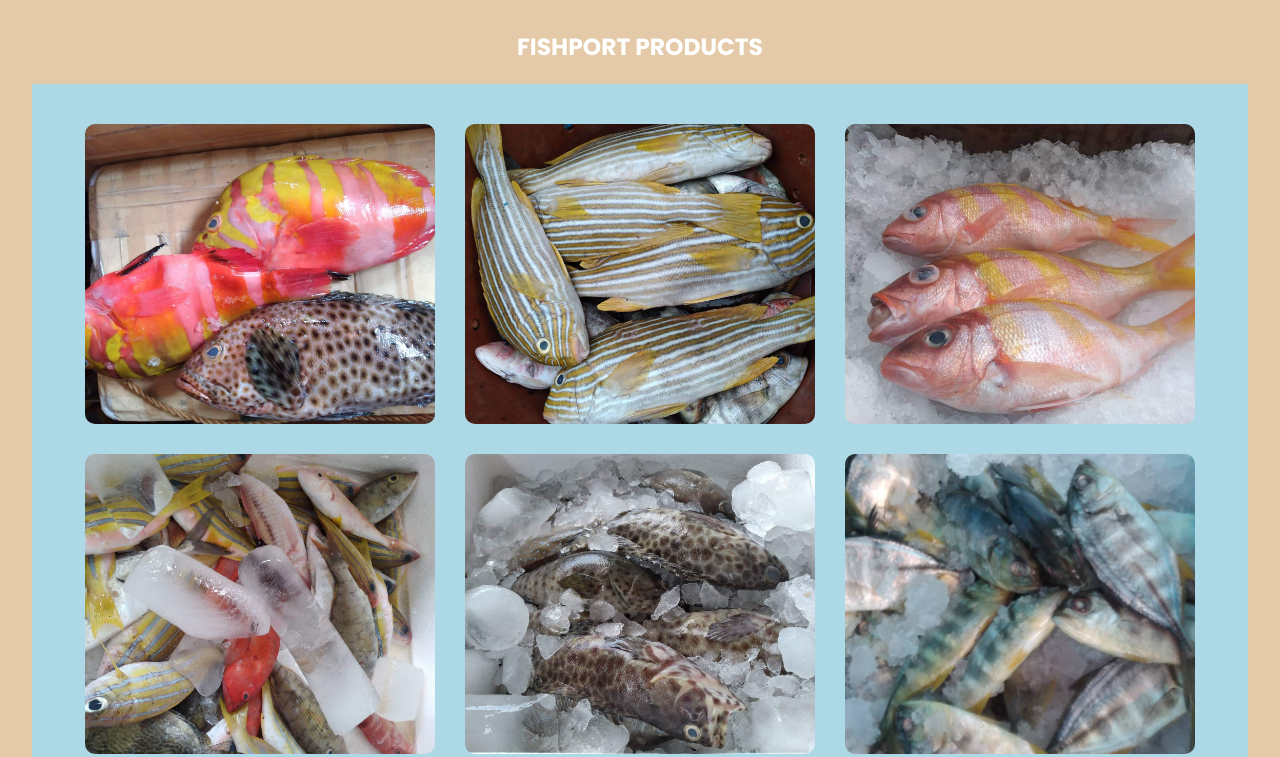
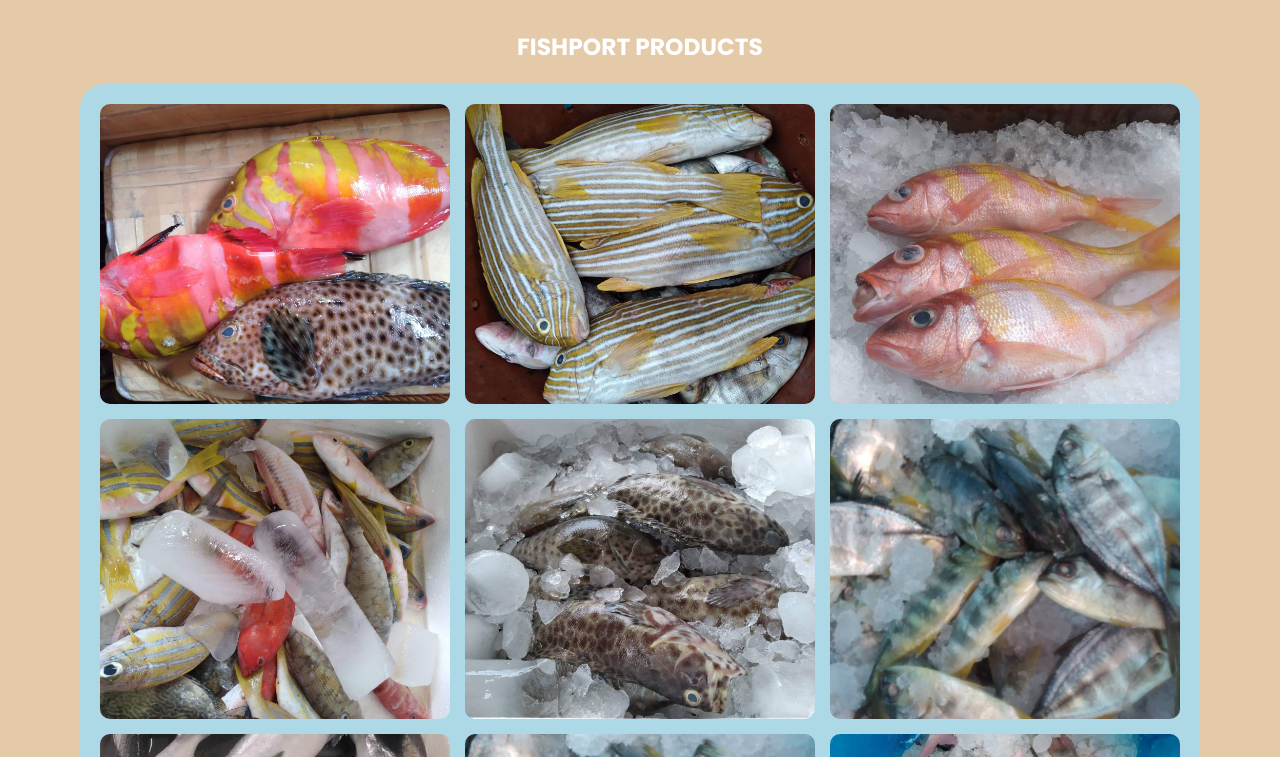
Before and after one commit to STINGRAY008/Website-Superlove, a plain HTML site: page index.html in a window 1280 px wide. Shown: the part 1024-1781 px from the top of the page. Drawn offline with Linux system fonts and the light colour scheme.

Commit message:
S14: Add border settings for fishport products

```diff
--- a/css/style.css
+++ b/css/style.css
@@ -130,7 +130,6 @@ nav .fa{
     .nav-links ul{
         padding: 30px;
     }
-
 }
 
 .product{
@@ -187,13 +186,23 @@ p{
     padding-bottom: 20px;
 }
 
-/* .product-fishport{
-   margin-top: 5%;
-   display: flex;
-   justify-content: space-between;
-    /* background-color: #7FBCD2; */
 
-.gallery{
+    .gallery1{
+        display: flex;
+        flex-direction: row;
+        flex-wrap: wrap;
+        justify-content: center;
+        align-items: center;
+        /* padding: 5px 5px; */
+        max-width: 1120px;
+        margin: 0 auto;
+        gap: 15px;
+        border: 20px solid lightblue;
+        border-radius: 25px;
+        background-color: lightblue;
+        box-sizing: border-box;
+
+/* .gallery1{
     display: flex;
     flex-direction: row;
     flex-wrap: wrap;
@@ -204,10 +213,12 @@ p{
     margin: 0 auto;
     gap: 30px;
     border: 20px solid lightblue;
+    border-radius: 30px;
     background-color: lightblue;
+    box-sizing: border-box; */
 
 }
-.gallery img{
+.gallery1 img{
     width: 100%;
     max-width: 350px;
     height: 300px;
@@ -216,14 +227,14 @@ p{
 }
 .gallery2{
     display: flex;
-    /* flex-direction: row; */
+    flex-direction: row;
     flex-wrap: wrap;
     justify-content: center;
     align-items: center;
-    padding: 20px 10px;
+    /* padding: 5px 5px; */
     max-width: 800px;
     margin: 0 auto;
-    gap: 16px;
+    gap: 15px;
 }
 .gallery2 img{
     width: 100%;
--- a/index.html
+++ b/index.html
@@ -71,7 +71,7 @@
             <h3>FISHPORT PRODUCTS</h3>
         </header>
         <!-------------------------------------------GALLERY 1-------------------------------------------->
-        <div class="gallery">
+        <div class="gallery1">
             <img src="./images/Lapu-lapu-1.jpg">
             <img src="./images/Lapu-lapu-2.jpg">
             <img src="./images/Lapu-lapu-3.jpg">
```
